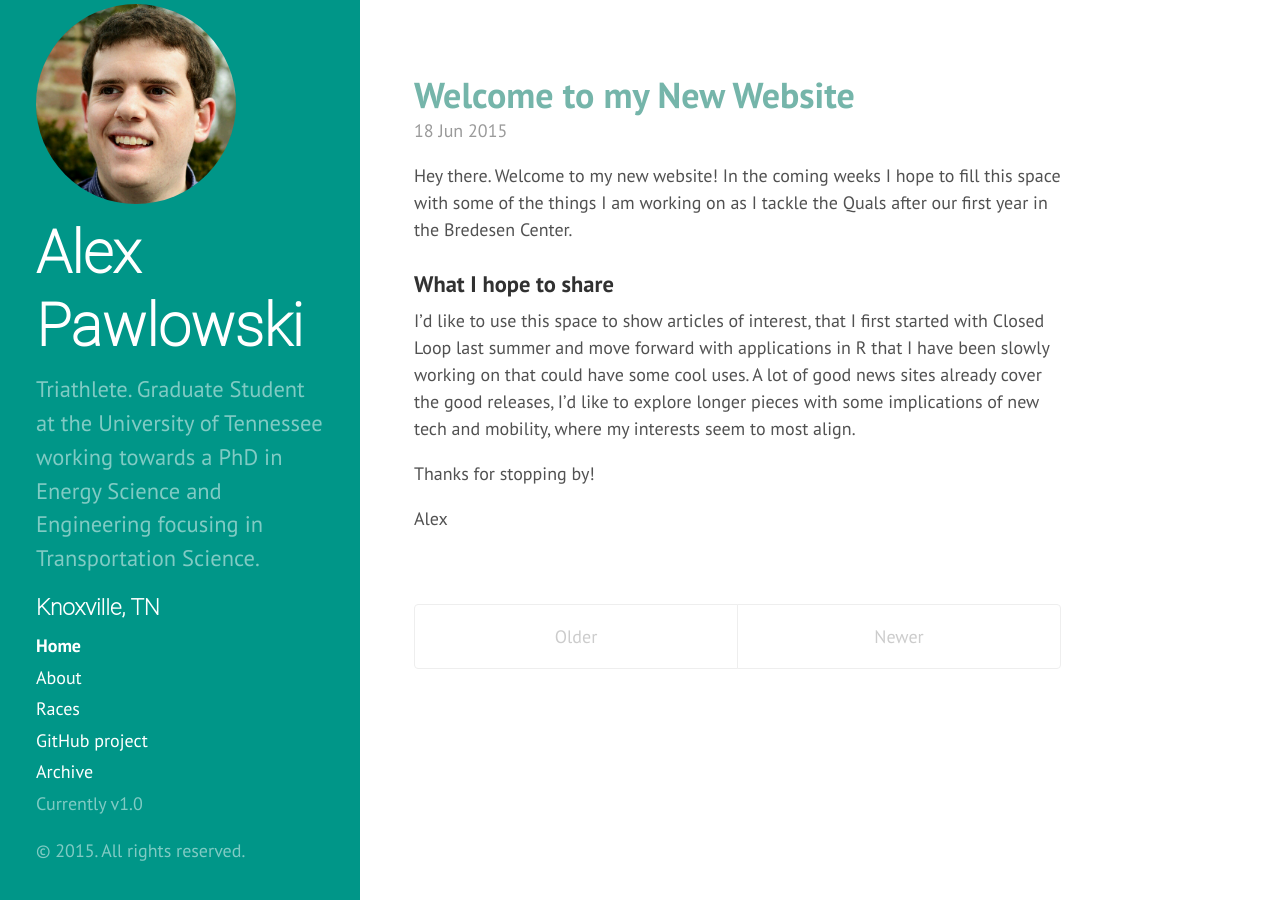
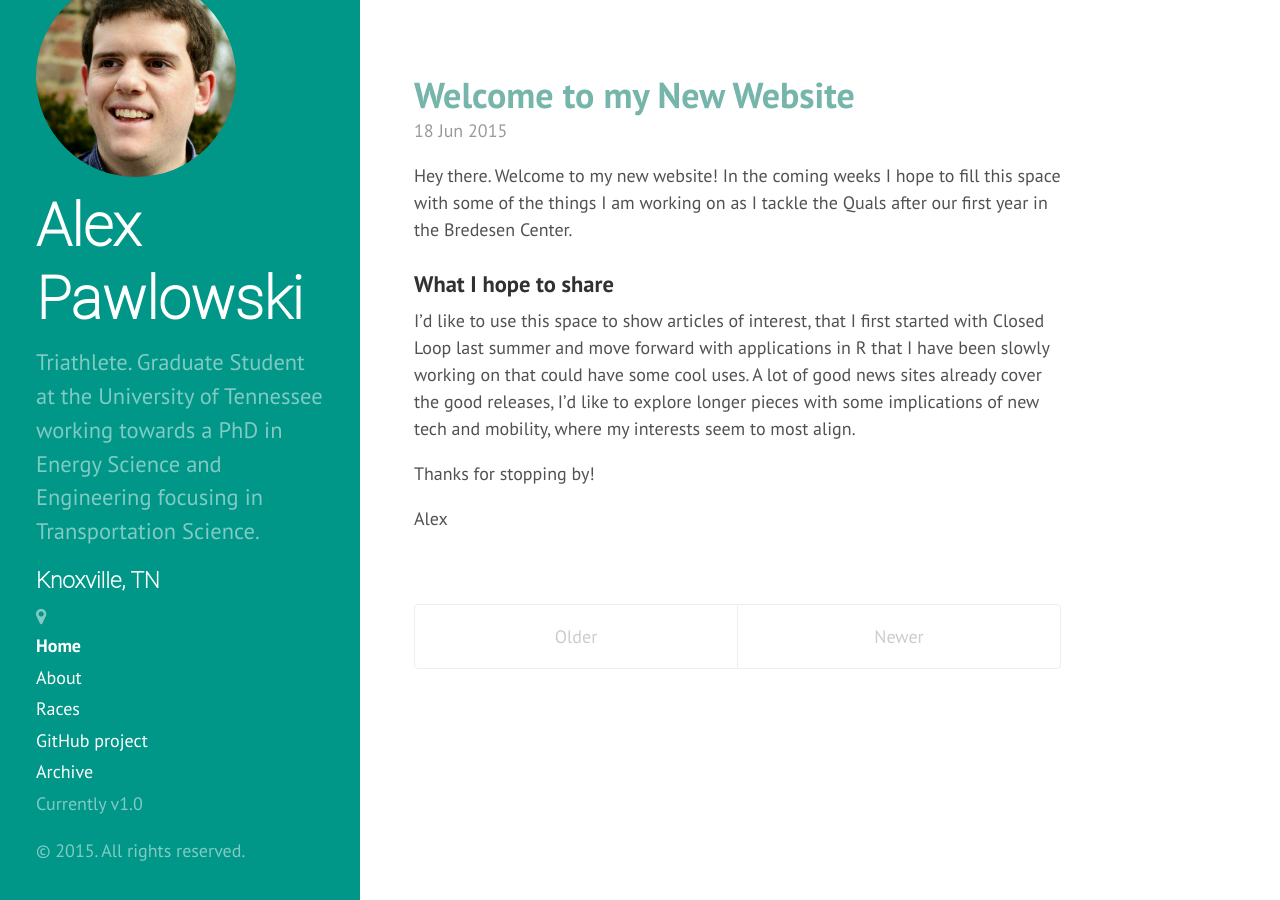
Before and after one commit to alexpawlowski/alexpawlowski.github.io, a Jekyll site: the page built from index.html, in a window 1280 px wide. Built offline with Jekyll 4.4.1, drawn with Linux system fonts in a browser that asks for light colours; nearby versions of some CDN libraries; Markdown is read by kramdown in place of the engine named in the settings; the list of posts is cut into pages by our own code.

Commit message:
Maybe now Font Awesome? (just pull the css)

```diff
--- a/_includes/head.html
+++ b/_includes/head.html
@@ -19,7 +19,7 @@
   <link rel="stylesheet" href="{{ site.baseurl }}public/css/syntax.css">
   <link rel="stylesheet" href="{{ site.baseurl }}public/css/hyde.css">
   <link rel="stylesheet" href="http://fonts.googleapis.com/css?family=PT+Sans:400,400italic,700|Abril+Fatface">
-
+  <link rel="stylesheet" href="//maxcdn.bootstrapcdn.com/font-awesome/4.3.0/css/font-awesome.min.css"> <!--font awesome -->
   <!-- Icons -->
   <link rel="apple-touch-icon-precomposed" sizes="144x144" href="{{ site.baseurl }}public/apple-touch-icon-144-precomposed.png">
                                  <link rel="shortcut icon" href="{{ site.baseurl }}public/favicon.ico">
```
